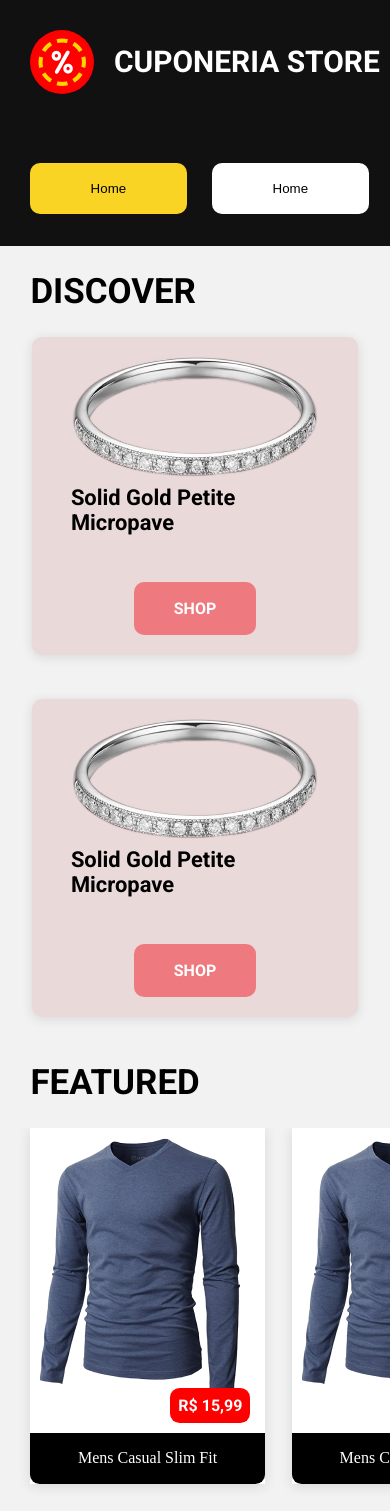
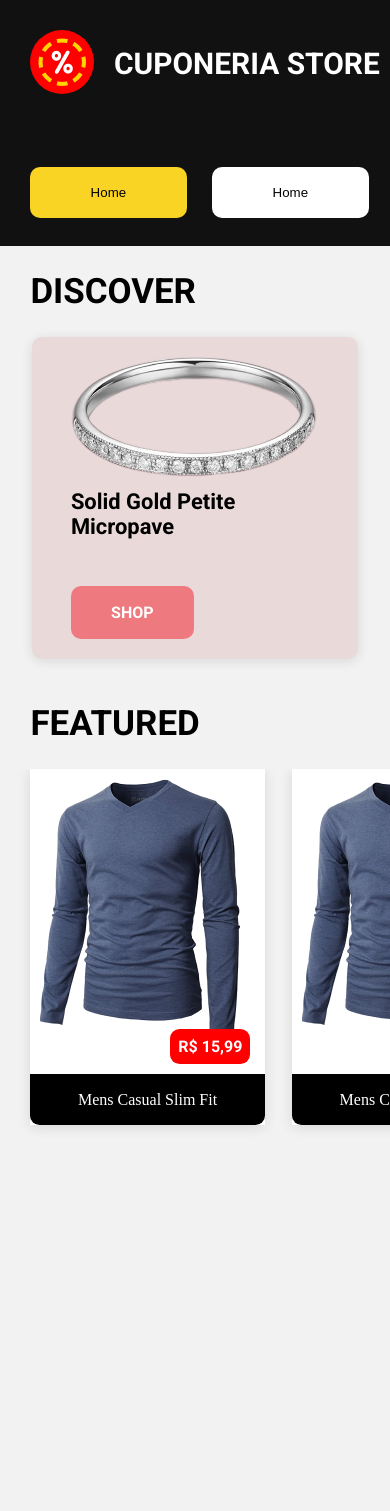
Before and after one commit to viniciusbls9/Cuponeria-Frontend-Challenge, a React (Create React App) app in the folder cuponeriastore/: page / in a window 390 px wide. After the commit the page ends 1152 px from the top, so only its background shows below. Built offline with nearby package versions, Linux system fonts and the light colour scheme.

Commit message:
Ajustes no responsivo do componente Header

```diff
--- a/cuponeriastore/src/components/Discover/index.tsx
+++ b/cuponeriastore/src/components/Discover/index.tsx
@@ -9,19 +9,13 @@ import { DiscoverContainer } from './styles';
 const Discover: React.FC = () => {
     return (
         <>
-            <h2>Discover</h2>
             <DiscoverContainer bgContainer="rgba(200,118,118, 0.2)">
-                <img src={image1} alt="" />
-                <h3>Solid Gold Petite Micropave</h3>
+                <div className="discover-content">
+                    <img src={image1} alt="" />
+                    <h3>Solid Gold Petite Micropave</h3>
 
-                <a href="#">Shop</a>
-            </DiscoverContainer>
-
-            <DiscoverContainer bgContainer="rgba(200,118,118, 0.2)">
-                <img src={image1} alt="" />
-                <h3>Solid Gold Petite Micropave</h3>
-
-                <a href="#">Shop</a>
+                    <a href="#">Shop</a>
+                </div>
             </DiscoverContainer>
         </>
     );
--- a/cuponeriastore/src/components/Discover/styles.ts
+++ b/cuponeriastore/src/components/Discover/styles.ts
@@ -10,6 +10,10 @@ export const DiscoverContainer = styled.div<{bgContainer: string}> `
     padding: 1.25rem 2.43rem;
     border-radius: 0.62rem;
     box-shadow: 0px 2px 12px var(--color-shadow);
+
+    // @media(min-height: 1100px) {
+    //     flex-direction: row;
+    // }
 
     h3 {
         font: 700 1.37rem Roboto;
--- a/cuponeriastore/src/components/Header/index.tsx
+++ b/cuponeriastore/src/components/Header/index.tsx
@@ -7,8 +7,14 @@ const Header: React.FC = () => {
     return (
         <Menu>
             <div className="header">
-                <img src={logo} alt="Cuponeria" />
-                <h1>Cuponeria Store</h1>
+                <div className="header-content">
+                    <div className="container-img">
+                        <img src={logo} alt="Cuponeria" />
+                    </div>
+                    <div className="container-title">
+                        <h1>Cuponeria Store</h1>
+                    </div>
+                </div>
             </div>
 
             <div className="header-buttons">
--- a/cuponeriastore/src/components/Header/styles.ts
+++ b/cuponeriastore/src/components/Header/styles.ts
@@ -5,20 +5,32 @@ export const Menu = styled.header`
     height: 15.37rem;
 
     .header {
-        display: flex;
-        align-items: center;
         color: var(--color-text-white);
         padding-top: 1.87rem;
     }
 
-    .header img {
+    .header .header-content {
+        display: flex;
+        align-items: center;
+
+        @media(min-width: 1100px) {
+            display: grid;
+            grid-template-columns: 1fr 2fr 1fr;
+        }
+    }
+
+    .header .header-content .container-img img {
         margin-right: 1.25rem;
         margin-left: 1.87rem;
     }
 
-    .header h1 {
+    .header .container-title h1 {
         font: 700 1.87rem Roboto;
         text-transform: uppercase;
+
+        @media(min-width: 1100px) {
+            text-align: center;
+        }
     }
 
     .header-buttons {
@@ -28,6 +40,11 @@ export const Menu = styled.header`
         display: flex;
         flex-direction: row;
         flex-wrap: nowrap;
+
+        @media(min-width: 1100px) {
+            align-items: center;
+            justify-content: center;
+        }
     }
 
     .header-buttons::-webkit-scrollbar-track {
@@ -60,10 +77,18 @@ export const Menu = styled.header`
         height: 3.18rem;
         background-color: var(--color-background-white);
         border-radius: 0.62rem;
+
+        @media(min-width: 1100px) {
+            width: 15.5rem;
+        }
     }
 
     .header-buttons .header-button:nth-child(1) button {
         background-color: var(--color-background-yellow);
+
+        @media(min-width: 1100px) {
+            width: 9.18rem;
+        }
     }
 
     .header-buttons .header-button:last-of-type button {
--- a/cuponeriastore/src/pages/Home/index.tsx
+++ b/cuponeriastore/src/pages/Home/index.tsx
@@ -11,6 +11,7 @@ const Home: React.FC = () => {
         <Container>
             <Header />
 
+            <h2>Discover</h2>
             <Discover />
             <Featured />
         </Container>
```
